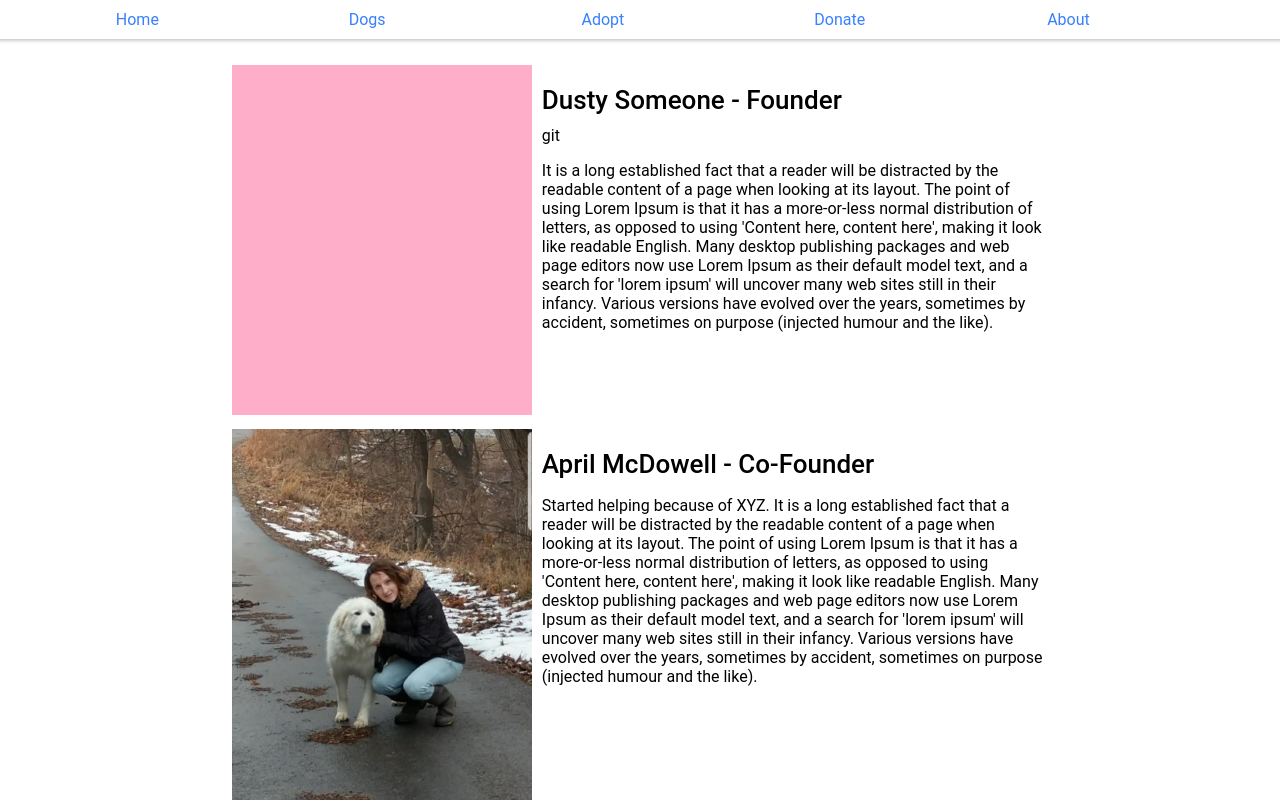
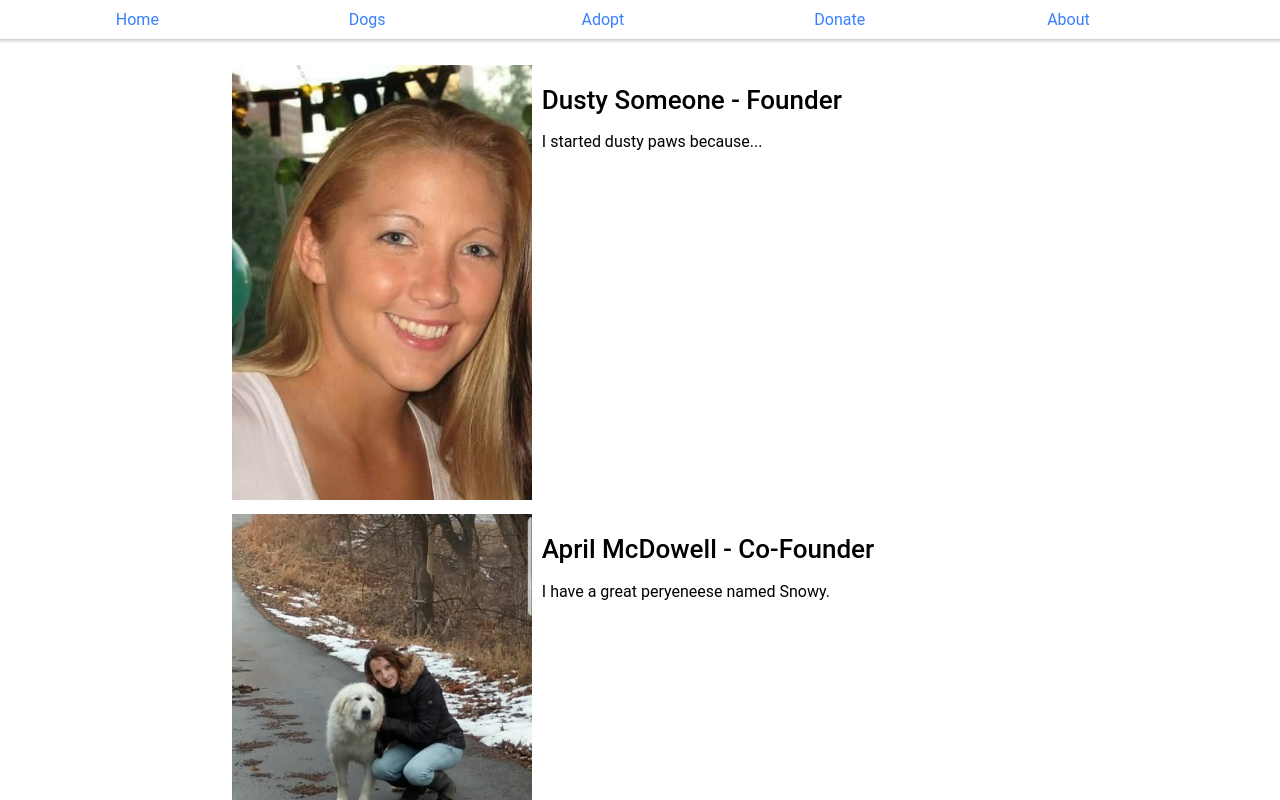
Before and after one commit to FangerZero/dusty-paws, a React (Create React App) app: page /about in a window 1280 px wide. Built offline with nearby package versions, Linux system fonts and the light colour scheme; the HTML template or start-up script is replaced by a standard one.

Commit message:
Started updating About Us Page

```diff
--- a/src/pages/About.tsx
+++ b/src/pages/About.tsx
@@ -16,8 +16,10 @@ const About: React.FC = () => {
               <img src={Dusty} alt="Dusty"/>
             </IonCol>
             <IonCol offsetLg="0" sizeLg="5" offsetXs="0" sizeXs="12">
-              <h1>Dusty Someone - Founder</h1>git
-              <p>It is a long established fact that a reader will be distracted by the readable content of a page when looking at its layout. The point of using Lorem Ipsum is that it has a more-or-less normal distribution of letters, as opposed to using 'Content here, content here', making it look like readable English. Many desktop publishing packages and web page editors now use Lorem Ipsum as their default model text, and a search for 'lorem ipsum' will uncover many web sites still in their infancy. Various versions have evolved over the years, sometimes by accident, sometimes on purpose (injected humour and the like).</p>
+              <h1>Dusty Someone - Founder</h1>
+              <p>
+                I started dusty paws because...
+              </p>
             </IonCol>
           </IonRow>
           <IonRow>
@@ -26,7 +28,7 @@ const About: React.FC = () => {
             </IonCol>
             <IonCol offsetLg="0" sizeLg="5" offsetXs="0" sizeXs="12">
               <h1>April McDowell - Co-Founder</h1>
-              <p>Started helping because of XYZ. It is a long established fact that a reader will be distracted by the readable content of a page when looking at its layout. The point of using Lorem Ipsum is that it has a more-or-less normal distribution of letters, as opposed to using 'Content here, content here', making it look like readable English. Many desktop publishing packages and web page editors now use Lorem Ipsum as their default model text, and a search for 'lorem ipsum' will uncover many web sites still in their infancy. Various versions have evolved over the years, sometimes by accident, sometimes on purpose (injected humour and the like).</p>
+              <p>I have a great peryeneese named Snowy. </p>
             </IonCol>
           </IonRow>
         </IonGrid>
```
Also changed, not shown: src/images/dusty.png.
